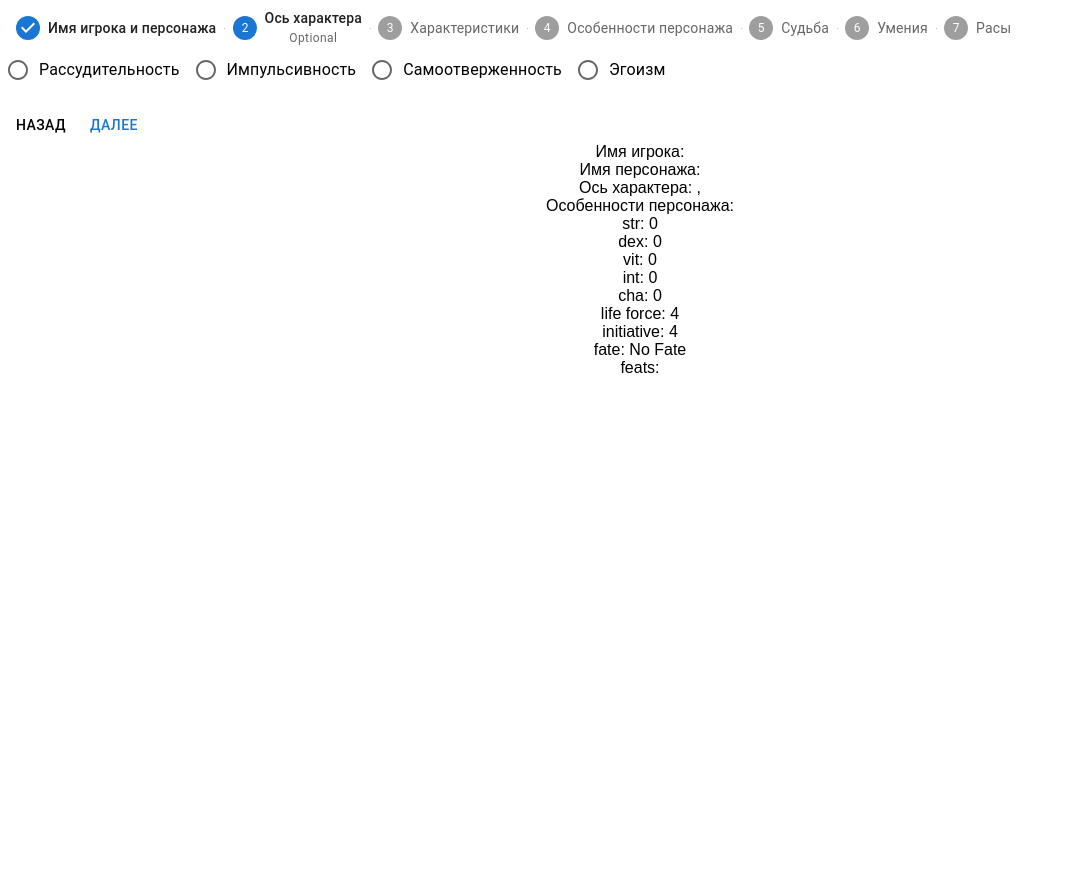
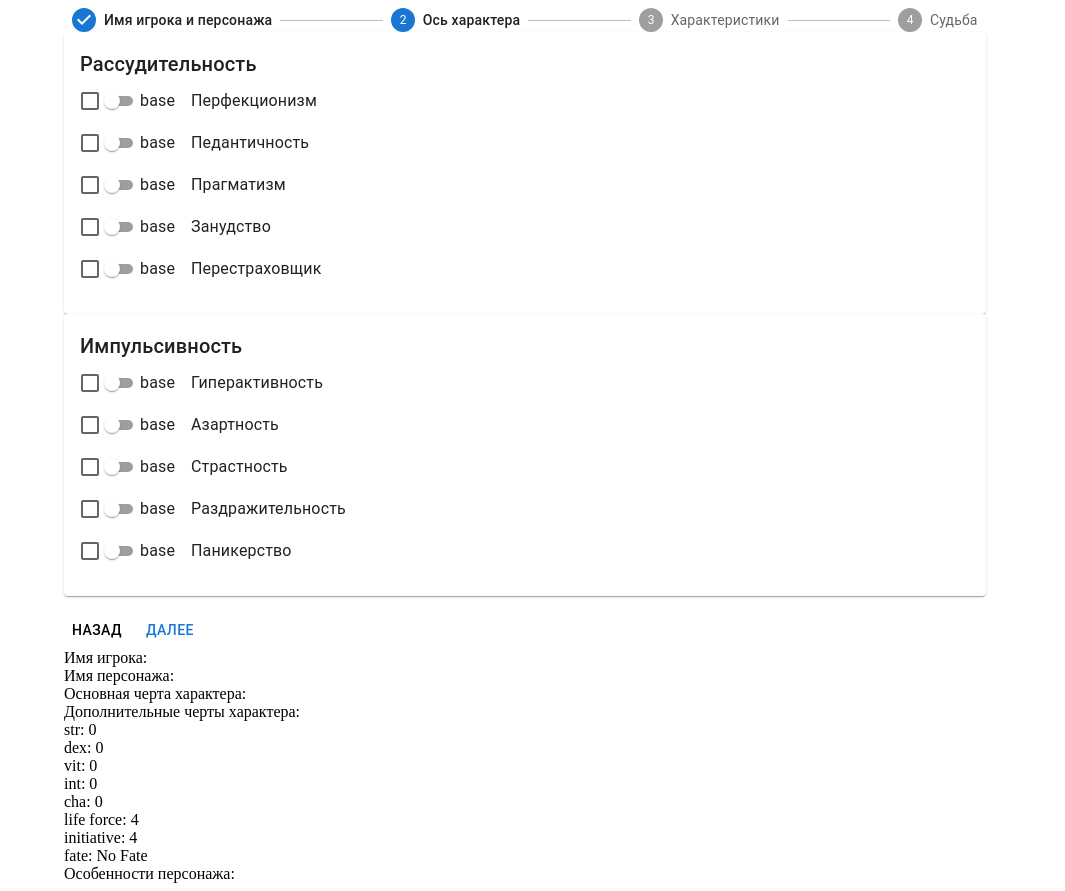
Before and after one commit to DezSpair/Alia-Project, a React (Create React App) app: page / in a window 1280 px wide. Both pictures are taken after a click on the button "ДАЛЕЕ". Shown: the whole page, without its empty margins (0-1065 px from the left). Before the commit the page ends 800 px from the top, so only its background shows below. Built offline with nearby package versions, Linux system fonts and the light colour scheme.

Commit message:
initial commit

```diff
--- a/src/App.tsx
+++ b/src/App.tsx
@@ -5,19 +5,20 @@ import "./styles.css";
 import { Builder } from "./Character/Builder/Builder";
 import { createRootStore, Context } from "./store/rootStore";
 import { CharacterInfo } from "./Character/Builder/CharacterInfo";
+import { Container } from "@mui/material";
 
 const rootStore = createRootStore();
 
 export default function App() {
   return (
     <Context.Provider value={rootStore}>
-      <div className="App">
+      <Container>
         {/* <Table />
         <HybridGenerator />
         <Weapons /> */}
         <Builder />
         <CharacterInfo />
-      </div>
+      </Container>
     </Context.Provider>
   );
 }
--- a/src/Character/Builder/Builder.tsx
+++ b/src/Character/Builder/Builder.tsx
@@ -3,67 +3,35 @@ import { useState } from "react";
 import { FateNames } from "../../store/Fate";
 import { Characteristics } from "./Characteristics";
 import { FateSelector } from "./FateSelector";
-import Box from '@mui/material/Box';
-import Stepper from '@mui/material/Stepper';
-import Step from '@mui/material/Step';
-import StepLabel from '@mui/material/StepLabel';
-import Button from '@mui/material/Button';
-import Typography from '@mui/material/Typography';
-import { Names } from './Names';
-import { Natures } from './Natures';
-import { CharacterFeatures } from './CharacterFeatures'
+import Box from "@mui/material/Box";
+import Stepper from "@mui/material/Stepper";
+import Step from "@mui/material/Step";
+import StepLabel from "@mui/material/StepLabel";
+import Button from "@mui/material/Button";
+import Typography from "@mui/material/Typography";
+import { Names } from "./Names";
+import { NatureSelector } from "./Nature/NatureSelector";
+import { CharacterFeatures } from "./CharacterFeatures";
 
-const steps = ['Имя игрока и персонажа', 'Ось характера', 'Характеристики', 'Особенности персонажа', 'Судьба', 'Умения', 'Расы'];
-const stepsHtml = [ <Names/>, <Natures />, <Characteristics />, <CharacterFeatures />]
-export type LabelProps = {
-  optional: any
+const steps = {
+  "Имя игрока и персонажа": <Names />,
+  "Ось характера": <NatureSelector />,
+  "Характеристики": <Characteristics />,
+  // "Особенности персонажа",
+  "Судьба": <FateSelector />
+  // "Умения",
+  // "Расы"
 };
-export type StepProps = {
-  completed: any
-};
-
 
 export const Builder = () => {
   const [activeStep, setActiveStep] = React.useState(0);
-  const [skipped, setSkipped] = React.useState(new Set());
-
-
-  const isStepOptional = (step: number) => {
-    return step === 1;
-  };
-
-  const isStepSkipped = (step: number) => {
-    return skipped.has(step);
-  };
 
   const handleNext = () => {
-    let newSkipped = skipped;
-    if (isStepSkipped(activeStep)) {
-      newSkipped = new Set(newSkipped.values());
-      newSkipped.delete(activeStep);
-    }
-
     setActiveStep((prevActiveStep) => prevActiveStep + 1);
-    setSkipped(newSkipped);
   };
 
   const handleBack = () => {
     setActiveStep((prevActiveStep) => prevActiveStep - 1);
-  };
-
-  const handleSkip = () => {
-    if (!isStepOptional(activeStep)) {
-      // You probably want to guard against something like this,
-      // it should never occur unless someone's actively trying to break something.
-      throw new Error("You can't skip a step that isn't optional.");
-    }
-
-    setActiveStep((prevActiveStep) => prevActiveStep + 1);
-    setSkipped((prevSkipped) => {
-      const newSkipped = new Set(prevSkipped.values());
-      newSkipped.add(activeStep);
-      return newSkipped;
-    });
   };
 
   const handleReset = () => {
@@ -74,39 +42,28 @@ export const Builder = () => {
     <div style={{ display: "flex", flexDirection: "column", width: "80%" }}>
       <Box>
         <Stepper activeStep={activeStep}>
-        {steps.map((label, index) => {
-          const stepProps = {} as StepProps;
-          const labelProps = {} as LabelProps;
-          if (isStepOptional(index)) {
-            labelProps.optional = (
-              <Typography variant="caption">Optional</Typography>
-            );
-          }
-          if (isStepSkipped(index)) {
-            stepProps.completed = false;
-          }
+          {Object.keys(steps).map((label, index) => {
             return (
-            <Step key={label} {...stepProps}>
-              <StepLabel {...labelProps}>{label}</StepLabel>
+              <Step key={label}>
+                <StepLabel>{label}</StepLabel>
               </Step>
             );
           })}
         </Stepper>
-      {activeStep === steps.length ? (
+        {activeStep === Object.keys(steps).length ? (
           <React.Fragment>
             <Typography sx={{ mt: 2, mb: 1 }}>
               All steps completed - you&apos;re finished
             </Typography>
-        <Box sx={{ display: 'flex', flexDirection: 'row', pt: 2 }}>
-          <Box sx={{ flex: '1 1 auto' }} />
+            <Box sx={{ display: "flex", flexDirection: "row", pt: 2 }}>
+              <Box sx={{ flex: "1 1 auto" }} />
               <Button onClick={handleReset}>Reset</Button>
             </Box>
           </React.Fragment>
         ) : (
           <React.Fragment>
-          {/*<Typography sx={{ mt: 2, mb: 1 }}>Step {activeStep + 1}</Typography>*/}
-          {stepsHtml[activeStep]}
-          <Box sx={{ display: 'flex', flexDirection: 'row', pt: 2 }}>
+            {Object.values(steps)[activeStep]}
+            <Box sx={{ display: "flex", flexDirection: "row", pt: 2 }}>
               <Button
                 color="inherit"
                 disabled={activeStep === 0}
@@ -117,18 +74,14 @@ export const Builder = () => {
               </Button>
 
               <Button onClick={handleNext}>
-              {activeStep === steps.length - 1 ? 'Finish' : 'Далее'}
+                {activeStep === Object.keys(steps).length - 1
+                  ? "Finish"
+                  : "Далее"}
               </Button>
             </Box>
           </React.Fragment>
-
         )}
       </Box>
     </div>
-/*
-    <div style={{ display: "flex", flexDirection: "column" }}>
-      <Characteristics />
-      <FateSelector />
-    </div>*/
   );
 };
--- a/src/Character/Builder/CharacterInfo.tsx
+++ b/src/Character/Builder/CharacterInfo.tsx
@@ -5,14 +5,16 @@ import { useRootStore } from "../../store/rootStore";
 export const CharacterInfo = observer(() => {
   const { character } = useRootStore();
 
+  const subNatureString = character.subNatures
+    .map((subNature) => subNature.name)
+    .join(", ");
+
   return (
     <div style={{ display: "flex", flexDirection: "column" }}>
-
       <div>Имя игрока: {character.userName}</div>
       <div>Имя персонажа: {character.characterName}</div>
-      <div>Ось характера: {character.nature + ', ' + character.subNature.join(", ")}</div>
-      <div>Особенности персонажа: {character.characterFeatures.map(i=>i.title).join(", ")}</div>
-      {character.talents.length > 0 && <div>Таланты: {character.talents.join(", ")}</div>}
+      <div>Основная черта характера: {character.baseNature?.name}</div>
+      <div>Дополнительные черты характера: {subNatureString}</div>
       <div>str: {character.strength.base + character.strength.bonus}</div>
       <div>dex: {character.dextrity.base + character.dextrity.bonus}</div>
       <div>vit: {character.vitality.base + character.vitality.bonus}</div>
@@ -26,7 +28,7 @@ export const CharacterInfo = observer(() => {
       </div>
       <div>fate: {character.fate}</div>
       <div>
-        feats:{" "}
+        Особенности персонажа:
         {character.feats.map((feat) => (
           <div key={feat.id} title={feat.text}>
             {feat.name}
--- a/src/Character/Builder/Names.tsx
+++ b/src/Character/Builder/Names.tsx
@@ -1,5 +1,7 @@
+import { TextField } from "@mui/material";
 import { observer } from "mobx-react-lite";
 import * as React from "react";
+import { SimpleCard } from "../../components/cards/SimpleCard";
 import { useRootStore } from "../../store/rootStore";
 
 export const Names = observer(() => {
@@ -12,23 +14,23 @@ export const Names = observer(() => {
   }
 
   return (
-    <div style={{ display: "flex", flexDirection: "column" }}>
-      <label>
-        Имя игрока:
-        <input
+    <SimpleCard>
+      <div style={{ display: "flex", flexDirection: "column" }}>
+        <TextField
+          id="userName"
+          label="Имя игрока:"
           value={character.userName}
           onChange={onUserNameChange}
-          id="userName"
+          variant="standard"
         />
-      </label>
-      <label>
-        Имя персонажа:
-        <input
+        <TextField
+          id="characterName"
+          label="Имя персонажа:"
           value={character.characterName}
           onChange={onCharacterNameChange}
-          id="characterName"
+          variant="standard"
         />
-      </label>
-    </div>
+      </div>
+    </SimpleCard>
   );
 });
--- /dev/null
+++ b/src/Character/Builder/Nature/NatureSelector.tsx
@@ -0,0 +1,123 @@
+import { observer } from "mobx-react-lite";
+import * as React from "react";
+import { useRootStore } from "../../../store/rootStore";
+import FormGroup from "@mui/material/FormGroup";
+import FormControlLabel from "@mui/material/FormControlLabel";
+import Checkbox from "@mui/material/Checkbox";
+import { predence, impulsiveness } from "./natures";
+import { SimpleCard } from "../../../components/cards/SimpleCard";
+import { Switch } from "@mui/material";
+import { Nature } from "../../../store/types";
+
+type ControlProps = {
+  value: Nature;
+  isBase: boolean;
+  checkboxDisabled: boolean;
+  setBase: (nature: Nature) => void;
+  handleCheckboxChange: (selected: boolean, nature: Nature) => void;
+};
+
+function Control(props: ControlProps) {
+  function onCheckboxChange(e: React.ChangeEvent<HTMLInputElement>) {
+    props.handleCheckboxChange(e.target.checked, props.value);
+  }
+
+  function onSwitchChange(e: React.ChangeEvent<HTMLInputElement>) {
+    props.setBase(props.value);
+  }
+
+  return (
+    <>
+      <Checkbox disabled={props.checkboxDisabled} onChange={onCheckboxChange} />
+      <FormControlLabel
+        control={
+          <Switch
+            disabled={false}
+            size="small"
+            checked={props.isBase}
+            onChange={onSwitchChange}
+            name="base"
+            color="primary"
+          />
+        }
+        label="base"
+      />
+    </>
+  );
+}
+
+export const NatureSelector = observer(() => {
+  const { character } = useRootStore();
+
+  const limitReached = character.natures.length > 2;
+
+  function handleCheckboxChange(selected: boolean, nature: Nature) {
+    if (selected) {
+      character.setNatures([
+        ...character.natures,
+        !character.baseNature ? { ...nature, base: true } : { ...nature }
+      ]);
+    } else {
+      character.setNatures(
+        character.natures.filter((item) => item.name !== nature.name)
+      );
+    }
+  }
+
+  function hasNature(nature: Nature) {
+    return !!character.natures.find((item) => item.name === nature.name);
+  }
+
+  function isBase(nature: Nature) {
+    return character.baseNature?.name === nature.name;
+  }
+
+  function setBase(nature: Nature) {
+    if (hasNature(nature)) {
+      character.setBaseNature(nature);
+    }
+  }
+
+  return (
+    <>
+      <SimpleCard title="Рассудительность">
+        <FormGroup>
+          {predence.map((nature) => (
+            <FormControlLabel
+              key={nature.name}
+              control={
+                <Control
+                  setBase={setBase}
+                  checkboxDisabled={limitReached && !hasNature(nature)}
+                  handleCheckboxChange={handleCheckboxChange}
+                  isBase={isBase(nature)}
+                  value={nature}
+                />
+              }
+              label={nature.name}
+            />
+          ))}
+        </FormGroup>
+      </SimpleCard>
+      <SimpleCard title="Импульсивность">
+        <FormGroup>
+          {impulsiveness.map((nature) => (
+            <FormControlLabel
+              key={nature.name}
+              control={
+                <Control
+                  setBase={setBase}
+                  checkboxDisabled={limitReached && !hasNature(nature)}
+                  handleCheckboxChange={handleCheckboxChange}
+                  isBase={isBase(nature)}
+                  value={nature}
+                />
+              }
+              label={nature.name}
+            />
+          ))}
+        </FormGroup>
+      </SimpleCard>
+    </>
+  );
+});
--- /dev/null
+++ b/src/Character/Builder/Nature/natures.ts
@@ -0,0 +1,57 @@
+import { Nature } from "../../../store/types";
+
+export const predence: Nature[] = [
+  {
+      name: "Перфекционизм",
+      base: false,
+      domain: "Рассудительность",
+  },
+  {
+      name: "Педантичность",
+      base: false,
+      domain: "Рассудительность",
+  },
+  {
+      name: "Прагматизм",
+      base: false,
+      domain: "Рассудительность",
+  },
+  {
+      name: "Занудство",
+      base: false,
+      domain: "Рассудительность",
+  },{
+      name: "Перестраховщик",
+      base: false,
+      domain: "Рассудительность",
+  },
+];
+export const impulsiveness: Nature[] = [
+  {
+      name: "Гиперактивность",
+      base: false,
+      domain: "Импульсивность",
+  },
+  {
+      name: "Азартность",
+      base: false,
+      domain: "Импульсивность",
+  },
+  {
+      name: "Страстность",
+      base: false,
+      domain: "Импульсивность",
+  },
+  {
+      name: "Раздражительность",
+      base: false,
+      domain: "Импульсивность",
+  },
+  {
+      name: "Паникерство",
+      base: false,
+      domain: "Импульсивность",
+  },
+];
+//const dedication: Nature[] = ["Патриотизм", "жертвенность", "филантропия", "радушие", "чуткость" ];
+//const selfishness: Nature[] = ["трусость", "жадность", "надменность", "гордость", "амбициозность" ];
--- a/src/Character/Builder/SubNatures.tsx
+++ b/src/Character/Builder/SubNatures.tsx
@@ -1,34 +1,48 @@
 import { observer } from "mobx-react-lite";
 import * as React from "react";
 import { useRootStore } from "../../store/rootStore";
-import FormGroup from '@mui/material/FormGroup';
-import FormControlLabel from '@mui/material/FormControlLabel';
-import Checkbox from '@mui/material/Checkbox';
+import FormGroup from "@mui/material/FormGroup";
+import FormControlLabel from "@mui/material/FormControlLabel";
+import Checkbox from "@mui/material/Checkbox";
+// import { predence, impulsiveness } from "./natures";
 
 export const SubNatures = observer(() => {
   const { character } = useRootStore();
 
-    const predence = ["Перфекционизм", "Педантичность", "Прагматизм", "Занудство", "Перестраховщик" ];
-    const impulsiveness = ["Гиперактивность", "азартность", "страстность", "раздражительность", "паникерство" ];
-    const dedication = ["Патриотизм", "жертвенность", "филантропия", "радушие", "чуткость" ];
-    const selfishness = ["трусость", "жадность", "надменность", "гордость", "амбициозность" ];
-
   const handleChange = (event: any) => {
-        if(event.target.checked) {
+    if (event.target.checked) {
       character.subNature = [...character.subNature, event.target.value];
     } else {
-            character.subNature =  [...character.subNature.filter(i => i !== event.target.value)];
+      character.subNature = [
+        ...character.subNature.filter((i) => i !== event.target.value)
+      ];
     }
-    }
+  };
 
   const mapToList = (arr: string[]) => {
     return arr.map((item, index) => {
-            return (<FormControlLabel disabled={character.subNature.length >= 2 && character.subNature.indexOf(item) == -1} key= {"nature_ckb_" + index} control={<Checkbox value={item} onChange={handleChange} checked={character.subNature.indexOf(item) > -1}/>} label={item} />);
+      return (
+        <FormControlLabel
+          disabled={
+            character.subNature.length >= 2 &&
+            character.subNature.indexOf(item) == -1
+          }
+          key={"nature_ckb_" + index}
+          control={
+            <Checkbox
+              value={item}
+              onChange={handleChange}
+              checked={character.subNature.indexOf(item) > -1}
+            />
+          }
+          label={item}
+        />
+      );
     });
   };
   const getCheckboxList = () => {
-        let result = '' as any;
-        switch(character.nature) {
+    let result = "" as any;
+    switch (character.nature) {
       case "Рассудительность":
         result = mapToList(predence);
         break;
@@ -45,10 +59,5 @@ export const SubNatures = observer(() => {
 
     return result;
   };
-    return (
-        <FormGroup>
-            {getCheckboxList()}
-        </FormGroup>
-
-    )
+  return <FormGroup>{getCheckboxList()}</FormGroup>;
 });
--- /dev/null
+++ b/src/components/cards/SimpleCard.tsx
@@ -0,0 +1,17 @@
+import * as React from "react";
+import Card from "@mui/material/Card";
+import CardContent from "@mui/material/CardContent";
+import { Typography } from "@mui/material";
+
+type SimpleCardProps = React.PropsWithChildren<{ title?: string }>;
+
+export function SimpleCard(props: SimpleCardProps) {
+  return (
+    <Card>
+      <CardContent>
+        {props.title && <Typography variant="h6">{props.title}</Typography>}
+        {props.children}
+      </CardContent>
+    </Card>
+  );
+}
--- a/src/services/diceRoller.ts
+++ b/src/services/diceRoller.ts
@@ -1,8 +1,8 @@
-export function rollDice(dice: number) {
+export function rollDice(dice: number): number {
   return Math.floor(Math.random() * dice) + 1;
 }
 
-function rollSimplePattern(pattern: string) {
+function rollSimplePattern(pattern: string): number {
   const [times, dice] = pattern.split("d").map((item: string) => +item || 1);
   let result = 0;
   for (let i = 0; i < times; i++) {
@@ -11,7 +11,21 @@ function rollSimplePattern(pattern: string) {
   return result;
 }
 
-export function roll(pattern: string) {
+function rollAsArraySimplePattern(pattern: string): number[] {
+  const [times, dice] = pattern.split("d").map((item: string) => +item || 1);
+  let result = [];
+  for (let i = 0; i < times; i++) {
+    result.push(dice);
+  }
+  return result;
+}
+
+export function roll(pattern: string): number {
   const rolls = pattern.split(" ");
   return rolls.reduce((acc, cur) => (acc += rollSimplePattern(cur)), 0);
 }
+
+export function rollAsArray(pattern: string): number[] {
+  const rolls = pattern.split(" ");
+  return rolls.map((dice) => rollAsArraySimplePattern(dice)).flat();
+}
--- a/src/store/Character.ts
+++ b/src/store/Character.ts
@@ -85,8 +85,7 @@ export class Character {
   public characterName: string = "";
   public age: number = 0;
   public gender: "male" | "female" | undefined = undefined;
-  private _nature: string = '';
-  private _subNature: string [] = [];
+  private _natures: Nature[] = [];
   private _characteristics: Characteristic[] = defaulCharacteristics;
   private _lifeForce: LifeForce = defaultLifeForce;
   private _initiative: Initiative = defaultInitiative;
@@ -98,65 +97,35 @@ export class Character {
   private _fate: Fate = defaultFate;
   private _skills: Skill[] = [];
   private _talents: string[] = [];
-  private _characterFeature: CharacterFeature [] = [];
-
+  private _characterFeature: CharacterFeature[] = [];
 
   constructor() {
     makeAutoObservable(this);
-
-    this.init();
   }
 
-  private init() {}
-
-  public get talents(): string[] {
-    return this._talents;
+  public get natures(): Nature[] {
+    return this._natures;
   }
 
-  public get characterFeatures(): CharacterFeature [] {
-    return this._characterFeature;
+  public setNatures(value: Nature[]) {
+    this._natures = value;
   }
 
-  public addCharacterFeature(value: CharacterFeature) {
-    if(this._characterFeature.findIndex(i => i.title == value.title) == -1) {
-      this._characterFeature.push(value);
-
-      if(value.talent !== undefined) {
-        this._talents.push(value.talent as string);
-      }
-
-      if(value.initiative !== undefined) {
-        this._initiative.bonus = this._initiative.bonus + (value.initiative as number);
-      }
-    }
+  public get baseNature(): Nature | undefined {
+    return this._natures.find((nature) => nature.base);
   }
 
-  public deleteCharacterFeature(value: CharacterFeature) {
-    this._characterFeature = [...this._characterFeature.filter(i => i.title !== value.title)];
-    if(value.talent !== undefined) {
-      this._talents = [...this._talents.filter(i => i !== value.talent)];
+  public setBaseNature(nature: Nature | undefined) {
+    if (!this.baseNature && nature) {
+      this._natures.push(nature);
     }
-
-    if(value.initiative !== undefined) {
-      this._initiative.bonus = this._initiative.bonus - (value.initiative as number);
-    }
+    this._natures.forEach((item) => {
+      item.base = item.name === nature?.name;
+    });
   }
 
-  public get nature() {
-    return this._nature;
-  }
-
-  public set nature(value) {
-    this._nature = value;
-    this._subNature = [];
-  }
-
-  public get subNature(): string[] {
-    return this._subNature;
-  }
-
-  public set subNature(value: string[]) {
-    this._subNature = value;
+  public get subNatures(): Nature[] {
+    return this._natures.filter((nature) => !nature.base);
   }
 
   public get vitality() {
--- a/tsconfig.json
+++ b/tsconfig.json
@@ -7,7 +7,7 @@
         "esModuleInterop": true,
         "lib": [
             "dom",
-            "es2015"
+            "es2019"
         ],
         "jsx": "react",
         "target": "es5"
```
Lines whose indentation alone changed are shown as unchanged.
